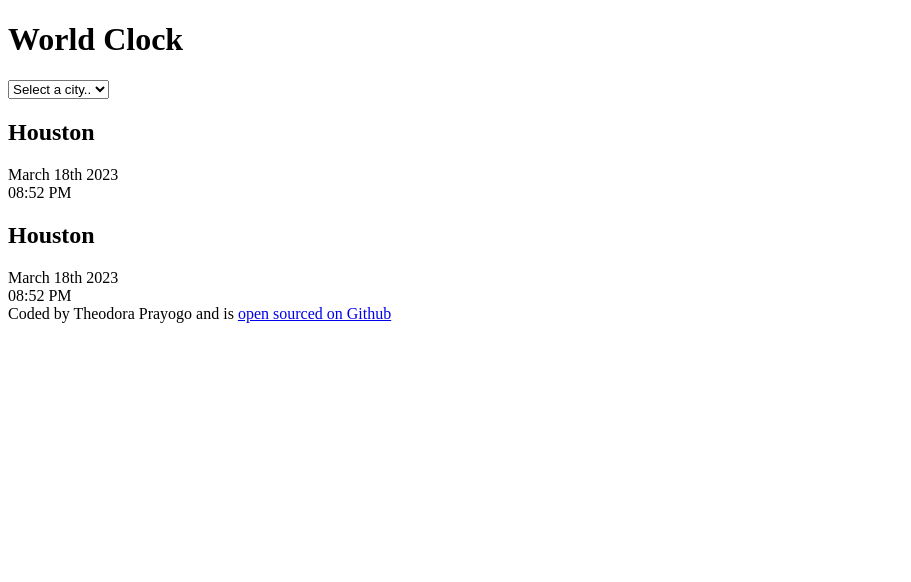
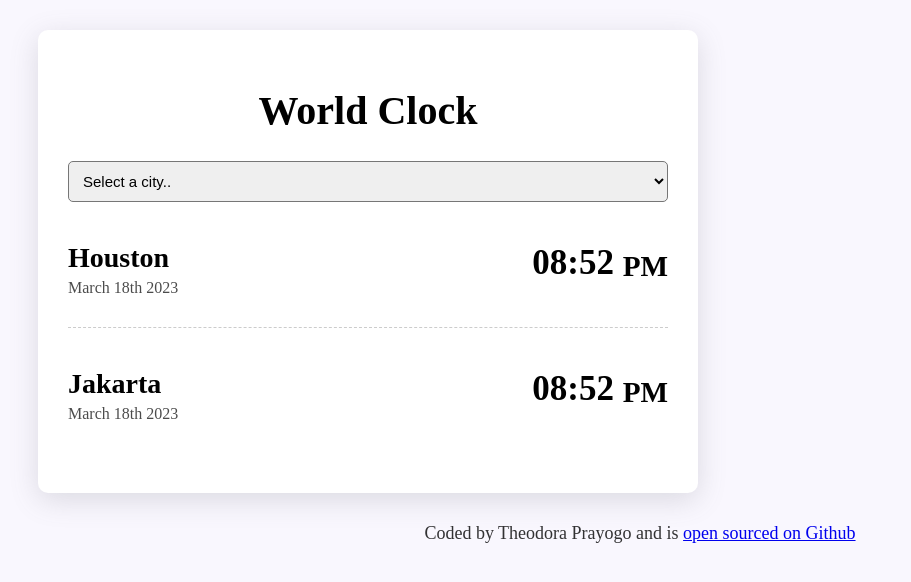
Before and after one commit to TheodoraPrayogo/World-Clock, a plain HTML site: page index.html in a window 1280 px wide. Shown: the whole page, without its empty margins (0-911 px from the left). Drawn offline with Linux system fonts and the light colour scheme.

Commit message:
Added style

```diff
--- a/index.html
+++ b/index.html
@@ -19,14 +19,23 @@
       </select>
 
       <div class="city">
-        <h2>Houston</h2>
-        <div class="date">March 18th 2023</div>
-        <div class="time">08:52 PM</div>
+        <div>
+          <h2>Houston</h2>
+          <div class="date">March 18th 2023</div>
+        </div>
+        <div class="time">08:52
+          <small>PM</small>
+        </div>
       </div>
+
       <div class="city">
-        <h2>Houston</h2>
-        <div class="date">March 18th 2023</div>
-        <div class="time">08:52 PM</div>
+        <div>
+          <h2>Jakarta</h2>
+          <div class="date">March 18th 2023</div>
+        </div>
+        <div class="time">08:52
+          <small>PM</small>
+        </div>
       </div>
     </div>
     <footer>
--- a/src/style.css
+++ b/src/style.css
@@ -0,0 +1,65 @@
+body {
+    background-color:#F9F7FE ;
+}
+
+
+h1 {
+    text-align: center;
+    font-size: 40px;
+}
+
+h2 {
+  margin: 0 0 5px;
+  font-size: 28px;
+}
+
+select {
+    display: block;
+    width: 100%;
+    padding: 10px;
+    border-radius: 5px;
+    font-size: 15px;
+}
+
+.container {
+    max-width: 600px;
+    margin:0 auto;
+    background-color: white;
+    padding:30px;
+    margin: 30px;
+    box-shadow: rgba(100, 100, 111, 0.2) 0px 7px 29px 0px;
+    border-radius: 10px;
+}
+
+.city {
+    display: flex;
+    margin: 10px 0;
+    justify-content: space-between;
+    padding:30px 0;
+    border-bottom: 1px dashed rgba(0, 0, 0, 0.2);
+}
+
+.city:last-child {
+  border: none;
+}
+
+.date {
+    opacity:0.7;
+}
+
+.time{
+    font-size: 35px;
+     font-weight: bold;
+}
+
+.time small {
+    font size: 24px;
+    vertical-align:middle;
+    line-height:48px;
+}
+
+footer{
+    text-align: center;
+    font-size: 18px;
+    color: rgba(0, 0, 0, 0.8);
+}
```
